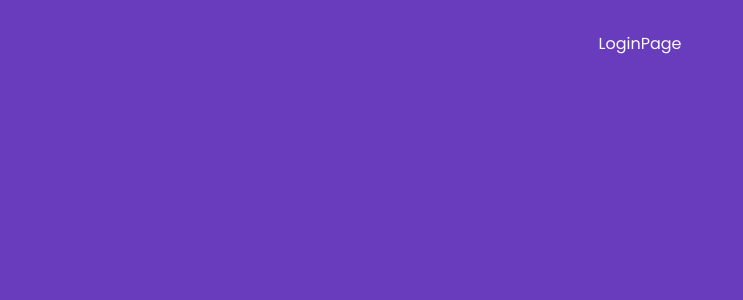
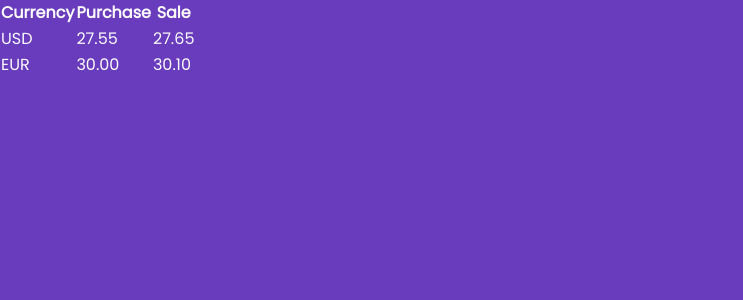
Before and after one commit to defaultnastia/project-digital-dragons-money-guard, a React (Vite) app: page / in a window 1280 px wide. Shown: the top 300 px of the page, without its empty margins (0-743 px from the left). Built offline with nearby package versions, Linux system fonts and the light colour scheme.

Commit message:
currency table mock

```diff
--- a/src/App.tsx
+++ b/src/App.tsx
@@ -1,21 +1,23 @@
-import { Route, Routes } from "react-router-dom";
-import "./App.css";
-import DashboardPage from "./pages/DashboardPage/DashboardPage";
-import PrivateRoute from "./components/PrivateRoute";
-import HomeTab from "./components/HomeTab/HomeTab";
-import StatisticsTab from "./components/StatisticsTab/StatisticsTab";
+// import { Route, Routes } from "react-router-dom";
+// import "./App.css";
+// import DashboardPage from "./pages/DashboardPage/DashboardPage";
+// import PrivateRoute from "./components/PrivateRoute";
+// import HomeTab from "./components/HomeTab/HomeTab";
+// import StatisticsTab from "./components/StatisticsTab/StatisticsTab";
+// import CurrencyTab from "./components/CurrencyTab/CurrencyTab";
+// import RestrictedRoute from "./components/RestrictedRoute";
+// import LoginPage from "./pages/LoginPage/LoginPage";
+// import RegistrationPage from "./pages/RegistrationPage/RegistrationPage";
+// import PageNotFound from "./pages/PageNotFound/PageNotFound";
+
 import CurrencyTab from "./components/CurrencyTab/CurrencyTab";
-import RestrictedRoute from "./components/RestrictedRoute";
-import LoginPage from "./pages/LoginPage/LoginPage";
-import RegistrationPage from "./pages/RegistrationPage/RegistrationPage";
-import PageNotFound from "./pages/PageNotFound/PageNotFound";
 
 //! ADD LAZY LOAD
 
 function App() {
   return (
     <>
-      <Routes>
+      {/* <Routes>
         <Route
           path="/dashboard"
           element={
@@ -53,7 +55,8 @@ function App() {
           }
         />
         <Route path="*" element={<PageNotFound />} />
-      </Routes>
+      </Routes> */}
+      <CurrencyTab />
     </>
   );
 }
--- a/src/components/CurrencyTab/CurrencyTab.tsx
+++ b/src/components/CurrencyTab/CurrencyTab.tsx
@@ -1,5 +1,29 @@
 const CurrencyTab = () => {
-  return <div>CurrencyTab</div>;
+  return (
+    <div>
+      <table>
+        <thead>
+          <tr>
+            <th>Currency</th>
+            <th>Purchase</th>
+            <th>Sale</th>
+          </tr>
+        </thead>
+        <tbody>
+          <tr>
+            <td>USD</td>
+            <td>27.55</td>
+            <td>27.65</td>
+          </tr>
+          <tr>
+            <td>EUR</td>
+            <td>30.00</td>
+            <td>30.10</td>
+          </tr>
+        </tbody>
+      </table>
+    </div>
+  );
 };
 
 export default CurrencyTab;
```
